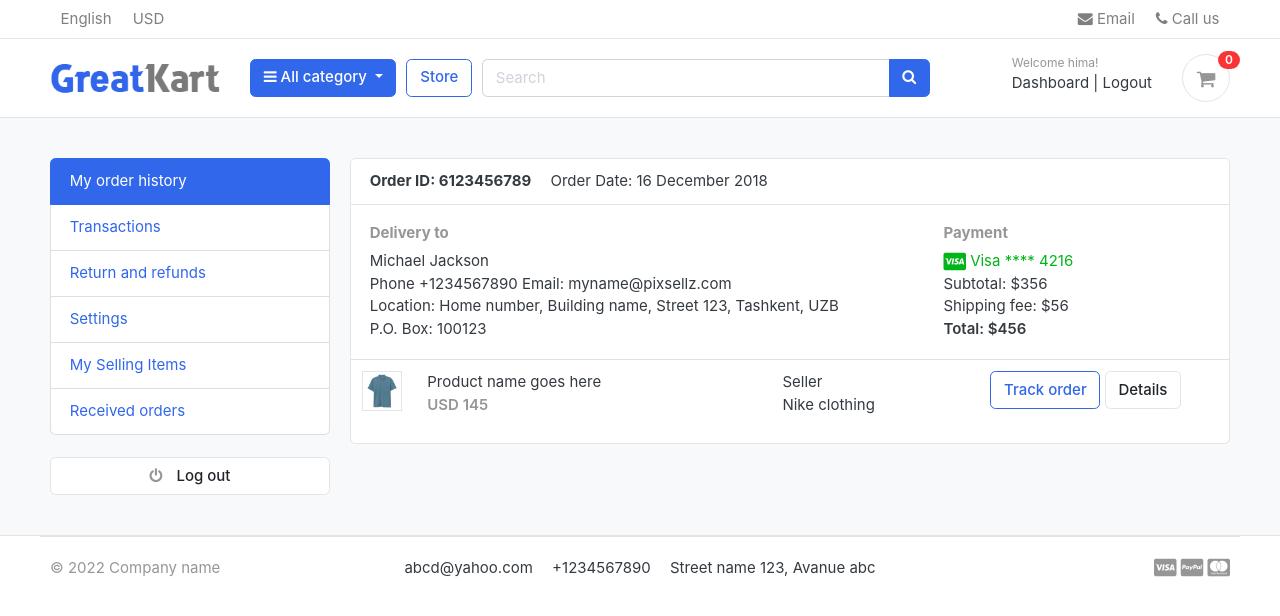
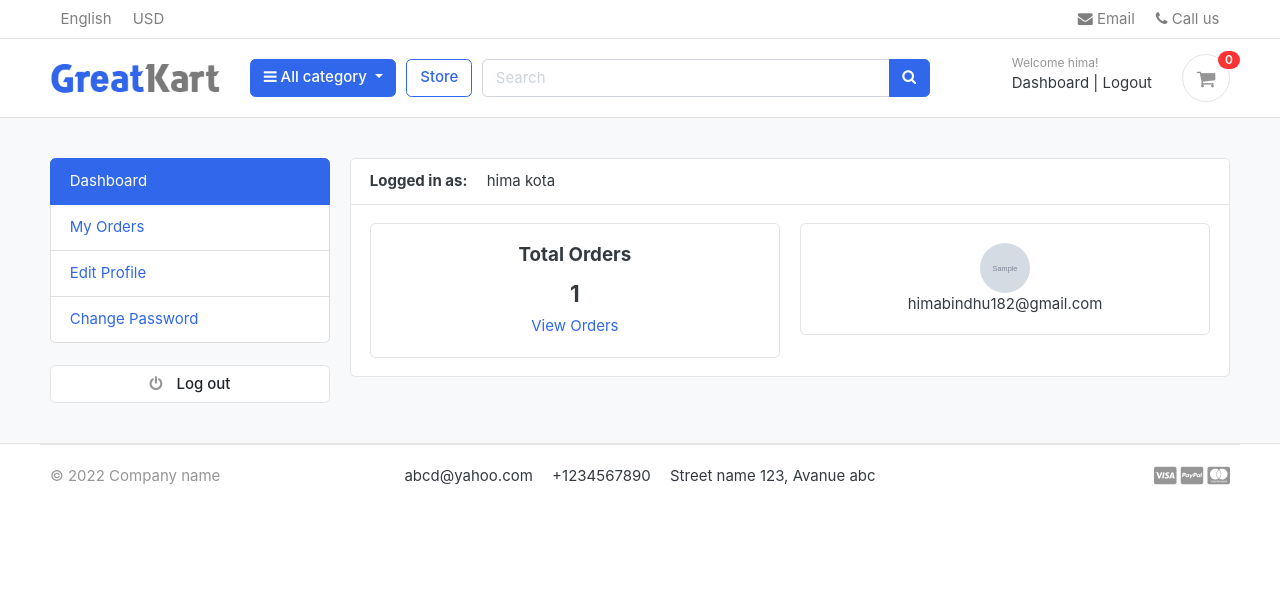
Before and after one commit to HimaKota/greatkart-django, a Django app: page /accounts/ in a window 1280 px wide. Shown: the top 616 px of the page. Run offline with Django 3.2, Linux system fonts and the light colour scheme; a user stored in the database is signed in; data comes from the database, SQL or seed files in the repository; tables that the repository leaves empty hold one stand-in row (values such as "Sample post"); grey boxes marked "Sample" are stand-in pictures; some libraries are stand-ins or nearby versions; some web fonts are replaced.

Commit message:
My Account Functionalities like Dashboard,my orders,edit profile,change password

```diff
--- a/accounts/models.py
+++ b/accounts/models.py
@@ -1,3 +1,4 @@
+from tokenize import blank_re
 from django.db import models
 from django.contrib.auth.models import BaseUserManager, AbstractBaseUser
 
@@ -40,9 +41,6 @@ class MyAccountManager(BaseUserManager):
         user.is_superadmin = True
         user.save(using=self._db)
         return user
-
-
-
 class Account(AbstractBaseUser):
     first_name = models.CharField(max_length=50)
     last_name = models.CharField(max_length=50)
@@ -57,7 +55,6 @@ class Account(AbstractBaseUser):
     is_staff =models.BooleanField(default=False)
     is_active =models.BooleanField(default=False)
     is_superadmin =models.BooleanField(default=False)
-
 
     USERNAME_FIELD = 'email'
     REQUIRED_FIELDS = ['first_name','last_name','username'] # Email &amp; Password are required by default.
@@ -79,3 +76,17 @@ class Account(AbstractBaseUser):
         "Does the user have permissions to view the app `app_label`?"
         # Simplest possible answer: Yes, always
         return True
+class UserProfile(models.Model):
+    user = models.OneToOneField(Account, on_delete=models.CASCADE)
+    address_line_1 = models.CharField(blank=True, max_length=100)
+    address_line_2 = models.CharField(blank=True, max_length=100)
+    profile_picture = models.ImageField(blank=True, upload_to='userprofile')
+    city = models.CharField(blank=True, max_length=20)
+    state = models.CharField(blank=True, max_length=20)
+    country = models.CharField(blank=True, max_length=20)
+
+    def __str__(self):
+        return self.user.first_name
+
+    def full_address(self):
+        return f'{self.address_line_1} {self.address_line_2}'
--- a/accounts/urls.py
+++ b/accounts/urls.py
@@ -8,8 +8,14 @@ urlpatterns = [
     path('logout/',views.logout,name="logout"),
     path('dashboard/',views.dashboard,name="dashboard"),
     path('',views.dashboard,name="dashboard"),
+
     path('activate/<uidb64>/<token>/', views.activate, name='activate'),
     path('forgotPassword/',views.forgotPassword,name="forgotPassword"),
     path('resetpassword_validate/<uidb64>/<token>/', views.resetpassword_validate, name='resetpassword_validate'),
     path('resetPassword/',views.resetPassword,name="resetPassword"),
+
+    path('my_orders/',views.my_orders,name="my_orders"),
+    path('edit_profile/',views.edit_profile,name='edit_profile'),
+    path('change_password/', views.change_password, name='change_password'),
+    path('order_detail/<int:order_id>', views.order_detail, name='order_detail'),
 ]
--- a/accounts/views.py
+++ b/accounts/views.py
@@ -1,9 +1,11 @@
-from django.shortcuts import render , redirect
-from .forms import RegistrationForm
-from .models import Account
+from multiprocessing import context
+from django.shortcuts import render , redirect, get_object_or_404
+from .forms import RegistrationForm, UserForm, UserProfileForm
+from .models import Account,UserProfile
+from orders.models import Order
 from django.contrib import messages,auth
 from django.contrib.auth.decorators import login_required
-
+from orders.models import OrderProduct
 # Verification email
 from django.contrib.sites.shortcuts import get_current_site
 from django.template.loader import render_to_string
@@ -32,6 +34,11 @@ def register(request):
             user.phone_number = phone_number
             user.save()
 
+            # Create a user profile
+            profile = UserProfile()
+            profile.user_id = user.id
+            profile.profile_picture = 'default/default-user.png'
+            profile.save()
             # USER ACTIVATION
             current_site = get_current_site(request)
             mail_subject = 'Please activate your account'
@@ -119,7 +126,14 @@ def logout(request):
 
 @login_required(login_url = 'login')
 def dashboard(request):
-    return render(request, 'accounts/dashboard.html')
+    orders=Order.objects.order_by('-created_at').filter(user_id=request.user.id,is_ordered=True)
+    orders_count=orders.count()
+    userprofile = UserProfile.objects.get(user_id=request.user.id)
+    context = {
+        'orders_count' :orders_count,
+        'userprofile' : userprofile,
+    }
+    return render(request, 'accounts/dashboard.html',context)
 
 def activate(request, uidb64, token):
     try:
@@ -195,3 +209,72 @@ def resetPassword(request):
             return redirect('resetPassword')
     else:
         return render(request, 'accounts/resetPassword.html')
+
+@login_required(login_url='login')
+def my_orders(request):
+    orders = Order.objects.filter(user=request.user, is_ordered=True).order_by('-created_at')
+    context = {
+        'orders': orders,
+    }
+    return render(request, 'accounts/my_orders.html', context)
+
+@login_required(login_url='login')
+def edit_profile(request):
+    userprofile = get_object_or_404(UserProfile, user=request.user)
+    if request.method == 'POST':
+        user_form = UserForm(request.POST, instance=request.user)
+        profile_form = UserProfileForm(request.POST, request.FILES, instance=userprofile)
+        if user_form.is_valid() and profile_form.is_valid():
+            user_form.save()
+            profile_form.save()
+            messages.success(request, 'Your profile has been updated.')
+            return redirect('edit_profile')
+    else:
+        user_form = UserForm(instance=request.user)
+        profile_form = UserProfileForm(instance=userprofile)
+    context = {
+        'user_form': user_form,
+        'profile_form': profile_form,
+        'userprofile': userprofile,
+    }
+    return render(request, 'accounts/edit_profile.html', context)
+
+@login_required(login_url='login')
+def change_password(request):
+    if request.method == 'POST':
+        current_password = request.POST['current_password']
+        new_password = request.POST['new_password']
+        confirm_password = request.POST['confirm_password']
+
+        user = Account.objects.get(username__exact=request.user.username)
+
+        if new_password == confirm_password:
+            success = user.check_password(current_password)
+            if success:
+                user.set_password(new_password)
+                user.save()
+                # auth.logout(request)
+                messages.success(request, 'Password updated successfully.')
+                return redirect('change_password')
+            else:
+                messages.error(request, 'Please enter valid current password')
+                return redirect('change_password')
+        else:
+            messages.error(request, 'Password does not match!')
+            return redirect('change_password')
+    return render(request, 'accounts/change_password.html')
+
+@login_required(login_url='login')
+def order_detail(request, order_id):
+    order_detail = OrderProduct.objects.filter(order__order_number=order_id)
+    order = Order.objects.get(order_number=order_id)
+    subtotal = 0
+    for i in order_detail:
+        subtotal += i.product_price * i.quantity
+
+    context = {
+        'order_detail': order_detail,
+        'order': order,
+        'subtotal': subtotal,
+    }
+    return render(request, 'accounts/order_detail.html', context)
--- a/templates/accounts/dashboard.html
+++ b/templates/accounts/dashboard.html
@@ -7,64 +7,37 @@
     {% include 'includes/alerts.html' %}
     <div class="container">
         <div class="row">
-        <aside class="col-md-3">
-            <!--   SIDEBAR   -->
-            <ul class="list-group">
-                <a class="list-group-item active" href="#"> My order history </a>
-                <a class="list-group-item" href="#"> Transactions </a>
-                <a class="list-group-item" href="#"> Return and refunds </a>
-                <a class="list-group-item" href="#">Settings </a>
-                <a class="list-group-item" href="#"> My Selling Items </a>
-                <a class="list-group-item" href="#"> Received orders </a>
-            </ul>
-            <br>
-            <a class="btn btn-light btn-block" href="{% url 'logout' %}"> <i class="fa fa-power-off"></i> <span class="text">Log out</span> </a>
-            <!--   SIDEBAR .//END   -->
-        </aside>
+       {% include 'includes/dashboard-sidebar.html' %}
         <main class="col-md-9">
             <article class="card">
             <header class="card-header">
-                <strong class="d-inline-block mr-3">Order ID: 6123456789</strong>
-                <span>Order Date: 16 December 2018</span>
+                <strong class="d-inline-block mr-3">Logged in as:</strong>
+                <span>{{user.full_name}}</span>
             </header>
             <div class="card-body">
                 <div class="row">
-                    <div class="col-md-8">
-                        <h6 class="text-muted">Delivery to</h6>
-                        <p>Michael Jackson <br>
-                        Phone +1234567890 Email: myname@pixsellz.com <br>
-                        Location: Home number, Building name, Street 123,  Tashkent, UZB <br>
-                        P.O. Box: 100123
-                         </p>
+                    <div class="col-md-6">
+                        <div class="card" style="text-align: center;">
+                            <div class="card-body">
+                                <h5 class="card-title">Total Orders</h5>
+                                <h4>{{orders_count}}</h4>
+                                <a href="{% url 'my_orders' %}">View Orders</a>
+                            </div>
+                        </div>
                     </div>
-                    <div class="col-md-4">
-                        <h6 class="text-muted">Payment</h6>
-                        <span class="text-success">
-                            <i class="fab fa-lg fa-cc-visa"></i>
-                            Visa  **** 4216
-                        </span>
-                        <p>Subtotal: $356 <br>
-                         Shipping fee:  $56 <br>
-                         <span class="b">Total:  $456 </span>
-                        </p>
+                    <div class="col-md-6">
+                        <div class="card">
+                            <div class="card-body" style="text-align:center ;">
+                                <img src="{{userprofile.profile_picture.url}}" alt="User Profile Picture" width="50" height="50" style="border-radius:50%;">
+                                <p class="mb-0">{{user.email}}</p>
+                                <p>{{user.phone_number}}</p>
+                            </div>
+                        </div>
                     </div>
+
                 </div> <!-- row.// -->
             </div> <!-- card-body .// -->
-            <div class="table-responsive">
-            <table class="table table-hover">
-                <tr>
-                    <td width="65">
-                        <img src="../images/items/1.jpg" class="img-xs border">
-                    </td>
-                    <td>
-                        <p class="title mb-0">Product name goes here </p>
-                        <var class="price text-muted">USD 145</var>
-                    </td>
-                    <td> Seller <br> Nike clothing </td>
-                    <td width="250"> <a href="#" class="btn btn-outline-primary">Track order</a> <a href="#" class="btn btn-light"> Details </a> </td>
 
-            </table>
-            </div> <!-- table-responsive .end// -->
             </article> <!-- order-group.// -->
         </main>
     </div> <!-- row.// -->
--- /dev/null
+++ b/templates/includes/dashboard-sidebar.html
@@ -0,0 +1,13 @@
+<aside class="col-md-3">
+    <!--   SIDEBAR   -->
+    <ul class="list-group">
+        <a class="list-group-item {% if '/accounts/' == request.path %}active{% endif %}" href="{% url 'dashboard' %}"> Dashboard </a>
+        <a class="list-group-item {% if '/my_orders/' in request.path %}active{% endif %}" href="{% url 'my_orders' %}"> My Orders </a>
+        <a class="list-group-item {% if '/edit_profile/' in request.path %}active{% endif %}" href="{% url 'edit_profile' %}"> Edit Profile </a>
+        <a class="list-group-item {% if '/change_password/' in request.path %}active{% endif %}" href="{% url 'change_password' %}"> Change Password </a>
+
+    </ul>
+    <br>
+    <a class="btn btn-light btn-block" href="{% url 'logout' %}"> <i class="fa fa-power-off"></i> <span class="text">Log out</span> </a>
+    <!--   SIDEBAR .//END   -->
+</aside>
```
Also changed, not shown: accounts/admin.py (+9 -1 lines), accounts/forms.py (+22 -1 lines), templates/accounts/change_password.html (added, +53 -0 lines), templates/accounts/edit_profile.html (added, +83 -0 lines), templates/accounts/my_orders.html (added, +56 -0 lines), templates/accounts/order_detail.html (added, +108 -0 lines), accounts/migrations/0002_userprofile.py (added), accounts/migrations/0003_remove_userprofile_pincode.py (added), accounts/migrations/0004_userprofile_pincode.py (added), accounts/migrations/0005_remove_userprofile_pincode.py (added).
